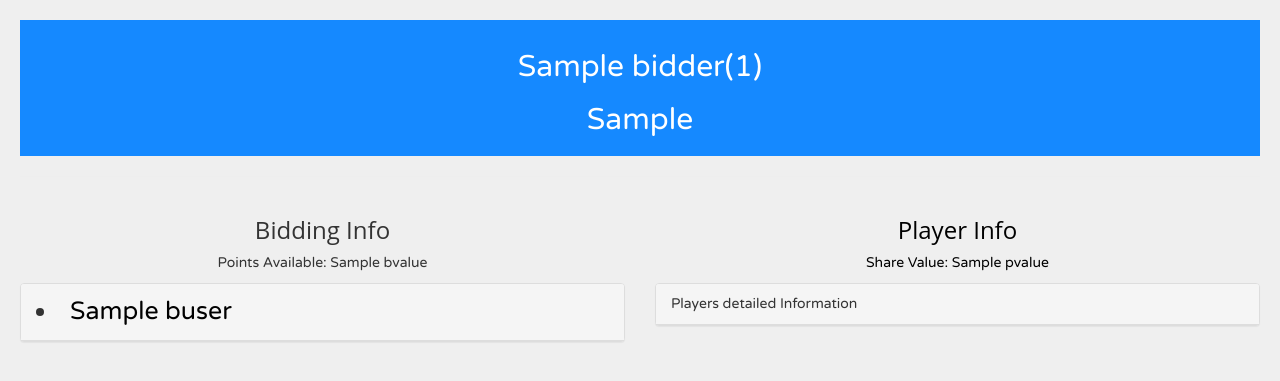
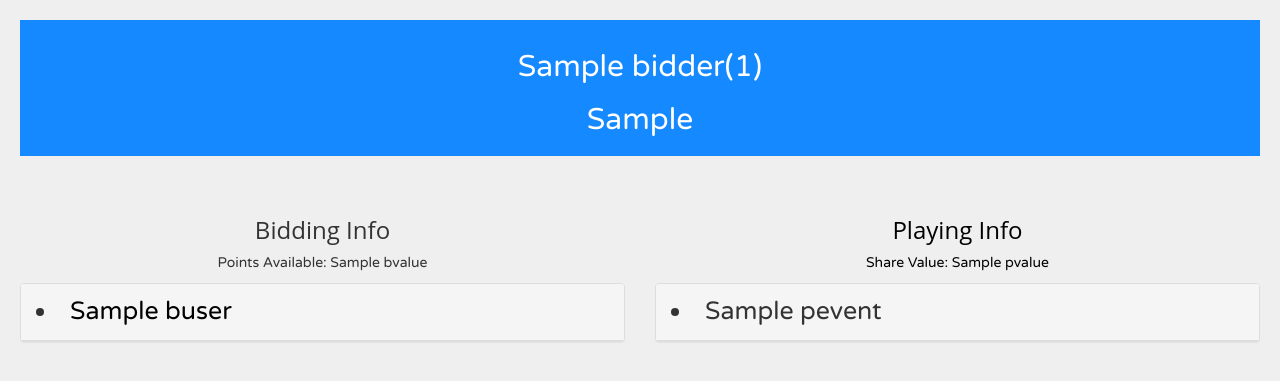
Before and after one commit to Pulkit07/Players, a Flask app: page /user/1 in a window 1280 px wide. Shown: the part 81-462 px from the top of the page. Run offline with Flask 2, Linux system fonts and the light colour scheme; a database or web service that is not in the repository returns one stand-in record (values such as "Sample title"); some libraries are stand-ins or nearby versions.

Commit message:
Added showing of player events in is dashboard

```diff
--- a/data.py
+++ b/data.py
@@ -109,7 +109,7 @@ Returns False if the user does not exists.'''
 
     rs = colbid.find_one({"Username":name})
     if rs:
-        return [rs['Name'], rs['Entry No'], rs['PValue'], rs['BValue'], rs['BUsers']]
+        return [rs['Name'], rs['Entry No'], rs['PValue'], rs['BValue'], rs['BUsers'], rs['PEvents']]
     return False
 
 def listplayers(user=None):
--- a/templates/user-dashboard.html
+++ b/templates/user-dashboard.html
@@ -75,12 +75,20 @@
     </div>
   </div>
   <div class="col-sm-6 playerinfo">
-    <h3 align="center">Player Info</h3>
+    <h3 align="center">Playing Info</h3>
     <p align="center">Share Value: {{pvalue}}</p>
     <div class="panel panel-default">
+      {% if playing|length > 0 %}
+        <div class="panel-heading players-list">
+        {% for play in playing %}
+        <li>    {{play}}</li>
+        {% endfor %}
+      </div>
+      {% else %}
       <div class="panel-heading">
-        <span>Players detailed Information</span>
+        <span>No playing information available</span>
       </div>
+      {% endif %}
     </div>
   </div>
 
--- a/views.py
+++ b/views.py
@@ -92,19 +92,19 @@ def dashboard(uname):
         return render_template('user-dashboard.html', username = uname,\
                             title = (uname+" | Players"), fullname = res[0],\
                             entryno = res[1], pvalue = res[2], bvalue = res[3],\
-                            bidders = res[4])
+                            bidders = res[4], playing = res[5])
 
     if uname == session['username']:
         return render_template('user-dashboard.html', username = uname, lg_username = uname,\
                             title = "Dashboard | Players", fullname = res[0],\
                             entryno = res[1], pvalue = res[2], bvalue = res[3],\
-                            bidders = res[4])
+                            bidders = res[4], playing = res[5])
 
     return render_template('user-dashboard.html', username = uname,\
                             lg_username = session['username'],\
                             title = (uname+" | Players"), fullname = res[0],\
                             entryno = res[1], pvalue = res[2], bvalue = res[3],\
-                            bidders = res[4])
+                            bidders = res[4], playing = res[5])
 
 @app.route('/rules')
 def help():
```
